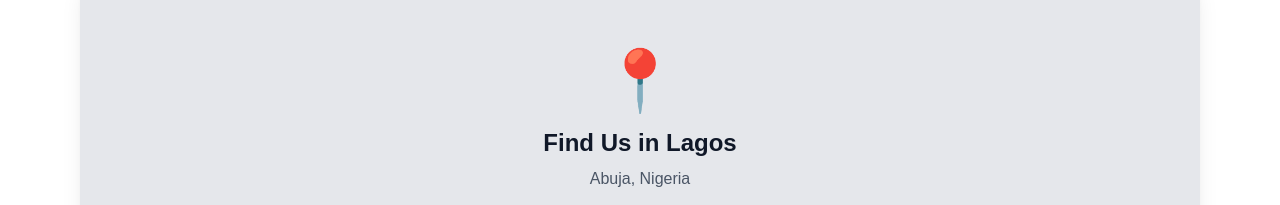
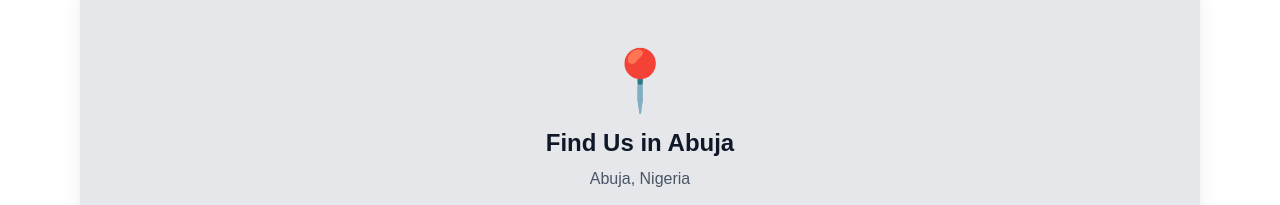
Before and after one commit to joyebene/aceline, a Next.js app: page /contact in a window 1280 px wide. Shown: the part 2660-2865 px from the top of the page. Built offline with nearby package versions, Linux system fonts and the light colour scheme.

Commit message:
first commit

```diff
--- a/src/components/contact/mapDirection.tsx
+++ b/src/components/contact/mapDirection.tsx
@@ -16,7 +16,7 @@
                        <div className="absolute inset-0 flex items-center justify-center">
                         <div className="text-center">
                             <div className="text-6xl mb-4">📍</div>
-                            <h3 className="text-2xl font-bold text-gray-900 mb-2">Find Us in Lagos</h3>
+                            <h3 className="text-2xl font-bold text-gray-900 mb-2">Find Us in Abuja</h3>
                             <p className="text-gray-600">Abuja, Nigeria</p>
                             <button className="mt-4 px-6 py-3 bg-red-600 text-white rounded-lg font-semibold hover:bg-red-700 transition-all" onClick={() => setShowMap(true)}>
                                 Get Directions
```
